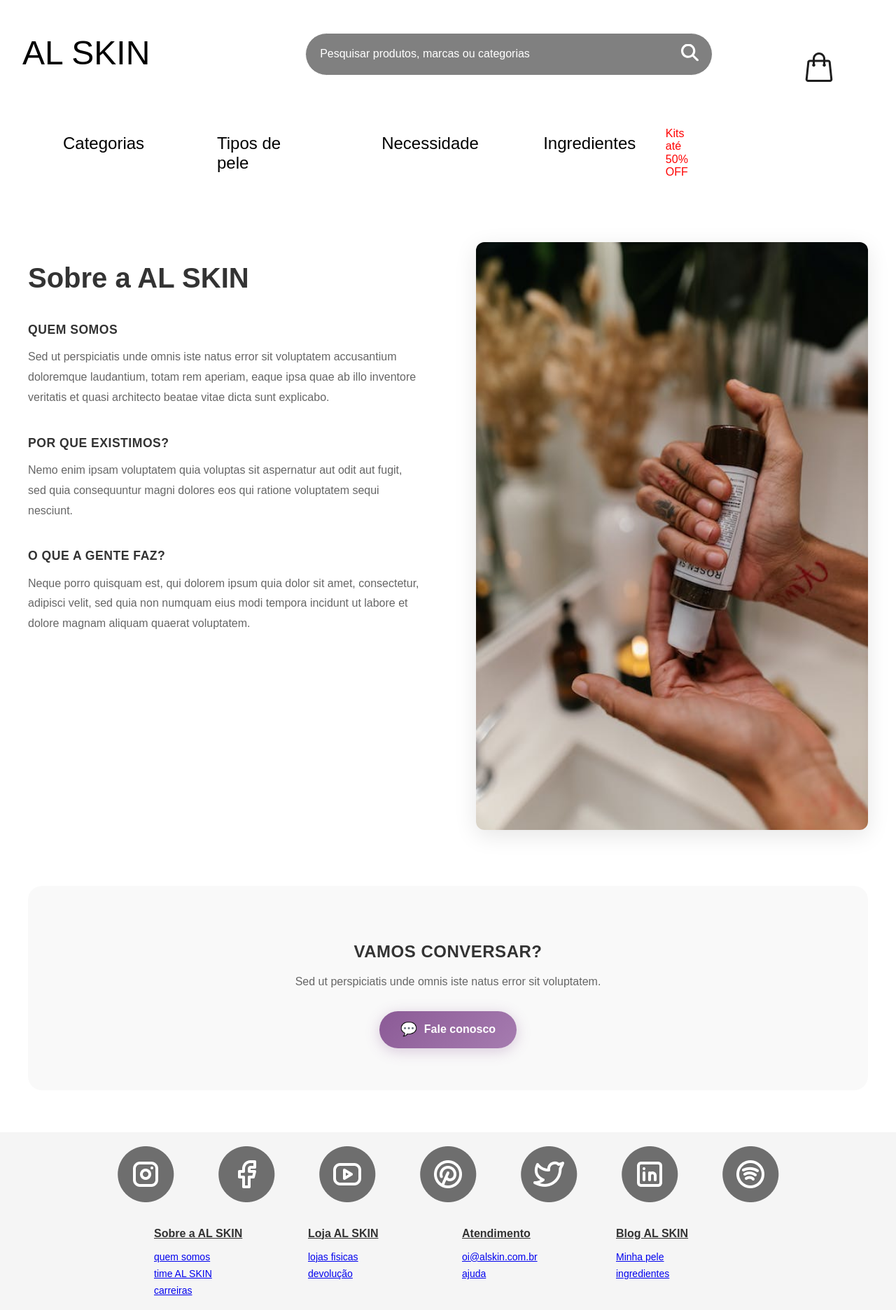
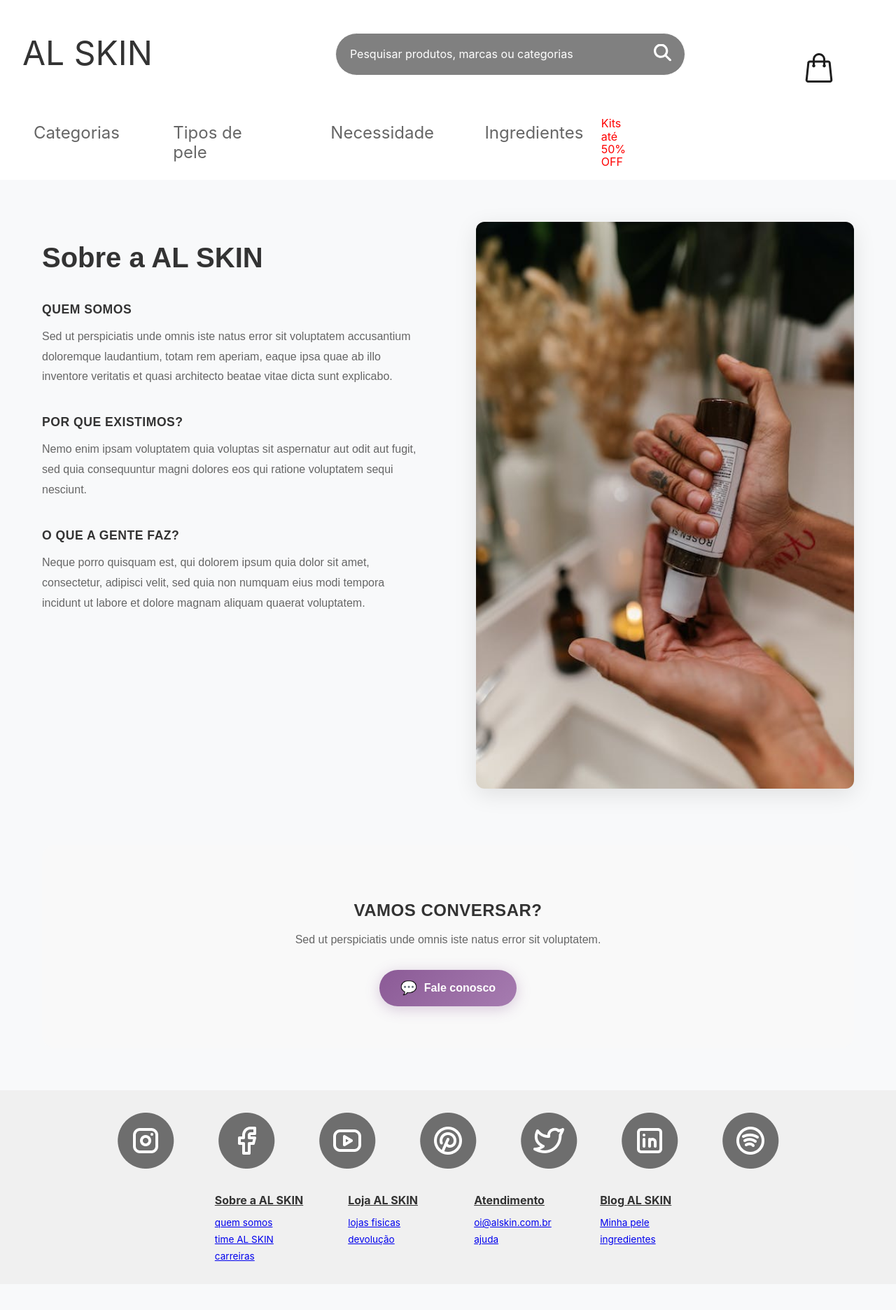
Before and after one commit to ljgamaralmp/el-skin-webapp, a React (Create React App) app: page /sobre in a window 1280 px wide. Shown: the whole page at 70% size. After the commit the page ends 1835 px from the top, so only its background shows below. Built offline with nearby package versions, Linux system fonts and the light colour scheme; no server answers.

Commit message:
Adição de ThemeProvider nos Componentes

```diff
--- a/src/App.tsx
+++ b/src/App.tsx
@@ -1,29 +1,20 @@
-import 'normalize.css';
 import { SearchProvider } from './contexts/SearchContext';
 import { CartProvider } from './contexts/CartContext';
-import { createGlobalStyle } from 'styled-components';
+import { tema } from './styles/tema';
+import { ThemeProvider } from 'styled-components';
 import AppRouter from './routes';
-
-const GlobalStyle = createGlobalStyle`
-  body {
-    font-family: 'Poppins', sans-serif;
-    margin: 0;
-    padding: 0;
-    box-sizing: border-box;
-  }
-`;
+import { GlobalStyle } from './styles/GlobalStyle';
 
 function App() {
   return (
-    <>
-      <GlobalStyle />
-      <SearchProvider>
-      <CartProvider>
+      <ThemeProvider theme={tema}>
+        <GlobalStyle />
+        <SearchProvider>
+        <CartProvider>
          <AppRouter />
-      </CartProvider>
-      </SearchProvider>
-
-    </>
+        </CartProvider>
+       </SearchProvider>
+      </ThemeProvider>
   );
 }
 
--- a/src/componentes/Carousel/index.tsx
+++ b/src/componentes/Carousel/index.tsx
@@ -2,7 +2,6 @@
 import { faAngleLeft, faAngleRight } from "@fortawesome/free-solid-svg-icons";
 import { useEffect, useState } from "react";
 import styled, { keyframes } from "styled-components";
-import api from "axios";
 import { carouselService } from "../../service/carouselService";
 
 const fadeInUp = keyframes`
@@ -21,13 +20,9 @@
   min-height: 500px;
   display: flex;
   align-items: center;
-  background: linear-gradient(
-      135deg,
-      rgba(255, 255, 255, 0.95) 0%,
-      rgba(255, 255, 255, 0.85) 40%,
-      transparent 60%
-    ),
-    linear-gradient(45deg, #f8f6f3 0%, #e8e4e0 100%);
+  background:
+    ${({ theme }) => theme.cores.gradientePrimario},
+    linear-gradient(45deg, ${({ theme }) => theme.cores.fundo.claro} 0%, #e8e4e0 100%);
   background-size: cover;
   background-position: center;
   background-repeat: no-repeat;
@@ -40,99 +35,95 @@
     left: 0;
     right: 0;
     bottom: 0;
-    background: linear-gradient(
-      135deg,
-      rgba(255, 255, 255, 0.1) 0%,
-      transparent 50%
-    );
+    background: linear-gradient(135deg, ${({ theme }) => theme.cores.sombra.clara} 0%, transparent 50%);
     pointer-events: none;
   }
 `;
 
 export const CarouselContainer = styled.div`
   width: 100%;
-  max-width: 1200px;
+  max-width: ${({ theme }) => theme.pontosQuebra.xl};
   margin: 0 auto;
-  padding: 0 20px;
+  padding: 0 ${({ theme }) => theme.espacamento.xl};
   position: relative;
-  z-index: 2;
+  z-index: ${({ theme }) => theme.zIndex.dropdown};
 `;
 
 export const CarouselNavButton = styled.button`
-  background: rgba(255, 255, 255, 0.2);
-  border: 1px solid rgba(255, 255, 255, 0.3);
+  background: ${({ theme }) => theme.cores.sombra.clara};
+  border: 1px solid ${({ theme }) => theme.cores.sombra.media};
   width: 48px;
   height: 48px;
-  border-radius: 8px;
+  border-radius: ${({ theme }) => theme.raioBorda.md};
   display: flex;
   align-items: center;
   justify-content: center;
   cursor: pointer;
-  transition: all 0.3s ease;
+  transition: all ${({ theme }) => theme.transicoes.normal};
   backdrop-filter: blur(10px);
-  animation: ${fadeInUp} 0.6s ease-out forwards;
+  animation: ${fadeInUp} ${({ theme }) => theme.transicoes.lenta} forwards;
   animation-delay: 0.05s;
 
   &:hover {
-    background: rgba(255, 255, 255, 0.3);
+    background: ${({ theme }) => theme.cores.sombra.primaria};
     transform: translateX(-2px);
   }
 `;
 
 export const CarouselSubtitle = styled.span`
   display: block;
-  font-size: 16px;
-  color: #8b4a8b;
-  margin-bottom: 8px;
-  font-weight: 400;
+  font-size: ${({ theme }) => theme.tamanhoFonte.base};
+  color: ${({ theme }) => theme.cores.primaria};
+  margin-bottom: ${({ theme }) => theme.espacamento.sm};
+  font-weight: ${({ theme }) => theme.pesoFonte.normal};
   letter-spacing: 0.5px;
-  animation: ${fadeInUp} 0.6s ease-out forwards;
+  animation: ${fadeInUp} ${({ theme }) => theme.transicoes.lenta} forwards;
   animation-delay: 0.1s;
 `;
 
 export const CarouselTitle = styled.h1`
-  font-size: 64px;
-  font-weight: 700;
-  color: #8b4a8b;
-  margin: 0 0 16px 0;
-  line-height: 1.1;
-  text-shadow: 2px 2px 4px rgba(139, 74, 139, 0.1);
-  animation: ${fadeInUp} 0.6s ease-out forwards;
+  font-size: ${({ theme }) => theme.tamanhoFonte['6xl']};
+  font-weight: ${({ theme }) => theme.pesoFonte.bold};
+  color: ${({ theme }) => theme.cores.primaria};
+  margin: 0 0 ${({ theme }) => theme.espacamento.md} 0;
+  line-height: ${({ theme }) => theme.alturaLinha.justa};
+  text-shadow: 2px 2px 4px ${({ theme }) => theme.cores.sombra.media};
+  animation: ${fadeInUp} ${({ theme }) => theme.transicoes.lenta} forwards;
   animation-delay: 0.2s;
 `;
 
 export const CarouselDescription = styled.p`
-  font-size: 18px;
-  color: #666;
-  margin-bottom: 32px;
+  font-size: ${({ theme }) => theme.tamanhoFonte.base};
+  color: ${({ theme }) => theme.cores.texto.secundario};
+  margin-bottom: ${({ theme }) => theme.espacamento.md};
   line-height: 1.5;
   max-width: 400px;
-  animation: ${fadeInUp} 0.6s ease-out forwards;
+  animation: ${fadeInUp} ${({ theme }) => theme.transicoes.lenta} forwards;
   animation-delay: 0.3s;
 `;
 
 export const CarouselCtaButton = styled.button`
-  background: linear-gradient(135deg, #8b4a8b 0%, #a855a8 100%);
-  color: white;
+  background: linear-gradient(135deg, ${({ theme }) => theme.cores.primaria} 0%, ${({ theme }) => theme.cores.secundaria} 100%);
+  color: ${({ theme }) => theme.cores.texto.branco};
   border: none;
-  padding: 16px 32px;
-  border-radius: 32px;
-  font-size: 16px;
-  font-weight: 600;
+  padding: ${({ theme }) => theme.espacamento.md} ${({ theme }) => theme.espacamento.xl};
+  border-radius: ${({ theme }) => theme.raioBorda.pilula};
+  font-size: ${({ theme }) => theme.tamanhoFonte.base};
+  font-weight: ${({ theme }) => theme.pesoFonte.semibold};
   cursor: pointer;
-  transition: all 0.3s ease;
+  transition: all ${({ theme }) => theme.transicoes.normal};
   display: inline-flex;
   align-items: center;
-  gap: 8px;
-  box-shadow: 0 4px 16px rgba(139, 74, 139, 0.3);
+  gap: ${({ theme }) => theme.espacamento.sm};
+  box-shadow: ${({ theme }) => theme.sombras.primaria};
   text-transform: lowercase;
-  animation: ${fadeInUp} 0.6s ease-out forwards;
+  animation: ${fadeInUp} ${({ theme }) => theme.transicoes.lenta} forwards;
   animation-delay: 0.4s;
 
   &:hover {
-    background: linear-gradient(135deg, #7a3e7a 0%, #9333ea 100%);
+    background: linear-gradient(135deg, ${({ theme }) => theme.cores.sombra.clara} 0%, ${({ theme }) => theme.cores.sombra.primaria} 100%);
     transform: translateY(-2px);
-    box-shadow: 0 8px 24px rgba(139, 74, 139, 0.4);
+    box-shadow: ${({ theme }) => theme.sombras.primariaHover};
   }
 
   &:active {
@@ -147,7 +138,7 @@
 export const CarouselContent = styled.div`
   display: flex;
   align-items: center;
-  gap: 20px;
+  gap: ${({ theme }) => theme.espacamento.xl};
   max-width: 1000px;
 `;
 interface CarouselProps {
--- a/src/componentes/CartModal/index.tsx
+++ b/src/componentes/CartModal/index.tsx
@@ -10,10 +10,10 @@
   left: 0;
   width: 100%;
   height: 100%;
-  background-color: rgba(0, 0, 0, 0.6);
+  background-color: ${({ theme }) => theme.cores.carrinho.overlay};
   display: flex;
   justify-content: flex-end;
-  z-index: 1000;
+  z-index: ${({ theme }) => theme.zIndex.modal};
 `;
 
 const ModalContent = styled.div`
@@ -21,9 +21,9 @@
   max-width: 90vw; /* Garante que não seja muito largo em telas pequenas */
   height: 100%;
   max-height: 100vh; /* A altura máxima será a da tela */
-  background-color: #fff;
-  padding: 2rem;
-  box-shadow: -5px 0 15px rgba(0,0,0,0.2);
+  background-color: ${({ theme }) => theme.cores.fundo.branco};
+  padding: ${({ theme }) => theme.espacamento.xl};
+  box-shadow: ${({ theme }) => theme.sombras.carrinho};
   display: flex;
   flex-direction: column;
   box-sizing: border-box; /* Garante que o padding seja incluído na altura/largura total */
@@ -33,16 +33,22 @@
   display: flex;
   justify-content: space-between;
   align-items: center;
-  border-bottom: 1px solid #eee;
-  padding-bottom: 1rem;
-  margin-bottom: 1rem;
+  border-bottom: 1px solid ${({ theme }) => theme.cores.borda.clara};
+  padding-bottom: ${({ theme }) => theme.espacamento.md};
+  margin-bottom: ${({ theme }) => theme.espacamento.md};
 `;
 
 const CloseButton = styled.button`
   background: none;
   border: none;
-  font-size: 1.5rem;
+  font-size: ${({ theme }) => theme.tamanhoFonte['2xl']};
   cursor: pointer;
+  color: ${({ theme }) => theme.cores.texto.terciario};
+  transition: color ${({ theme }) => theme.transicoes.rapida};
+
+  &:hover {
+    color: ${({ theme }) => theme.cores.texto.primario};
+  }
 `;
 
 const CartItemsList = styled.div`
@@ -52,16 +58,16 @@
 
 const CartItem = styled.div`
   display: flex;
-  margin-bottom: 1rem;
-  border-bottom: 1px solid #f0f0f0;
-  padding-bottom: 1rem;
+  margin-bottom: ${({ theme }) => theme.espacamento.md};
+  border-bottom: 1px solid ${({ theme }) => theme.cores.borda.escura};
+  padding-bottom: ${({ theme }) => theme.espacamento.md};
 `;
 
 const ItemImage = styled.img`
   width: 80px;
   height: 80px;
-  object-fit: cover;
-  margin-right: 1rem;
+  margin-right: ${({ theme }) => theme.espacamento.md};
+  border-radius: ${({ theme }) => theme.raioBorda.md};
 `;
 
 const ItemInfo = styled.div`
@@ -71,38 +77,49 @@
 const ItemControls = styled.div`
   display: flex;
   align-items: center;
-  margin-top: 0.5rem;
+  margin-top: ${({ theme }) => theme.espacamento.sm};
 `;
 
 const QuantityButton = styled.button`
-  border: 1px solid #ccc;
-  background: #f7f7f7;
+  border: 1px solid ${({ theme }) => theme.cores.borda.media};
+  background: ${({ theme }) => theme.cores.fundo.cinza};
   width: 30px;
   height: 30px;
-  cursor: pointer;
+  border-radius: ${({ theme }) => theme.raioBorda.sm};
+  transition: background-color ${({ theme }) => theme.transicoes.rapida};
+
+  &:hover {
+    background-color: ${({ theme }) => theme.cores.botao.hover};
+  }
 `;
 
 const QuantityDisplay = styled.span`
-  padding: 0 1rem;
-  font-weight: bold;
+  padding: 0 ${({ theme }) => theme.espacamento.md};
+  font-weight: ${({ theme }) => theme.pesoFonte.bold};
 `;
 
 const RemoveButton = styled.button`
   background: none;
   border: none;
-  color: #e74c3c;
+  color: ${({ theme }) => theme.cores.carrinho.remover};
   cursor: pointer;
   margin-left: auto;
-  font-size: 1rem;
+  font-size: ${({ theme }) => theme.tamanhoFonte.base};
+  transition: transform ${({ theme }) => theme.transicoes.rapida};
+
+  &:hover {
+    transform: scale(1.1);
+  }
 `;
 
 const ModalFooter = styled.div`
-  padding-top: 1rem;
-  border-top: 1px solid #eee;
+  padding-top: ${({ theme }) => theme.espacamento.md};
+  border-top: 1px solid ${({ theme }) => theme.cores.borda.clara};
 `;
 
 const Total = styled.h3`
   text-align: right;
+  font-size: ${({ theme }) => theme.tamanhoFonte.lg};
 `;
 
 
--- a/src/componentes/Footer/OpcoesFooter/index.tsx
+++ b/src/componentes/Footer/OpcoesFooter/index.tsx
@@ -5,15 +5,15 @@
   display: flex;
   flex-direction: column;
   align-items: flex-start;
-  padding: 0 20px;
+  padding: 0 ${({ theme }) => theme.espacamento.xl};
   min-width: 180px;
 `
 const ColumnTitle = styled.h3`
-  font-size: 16px;
-  font-weight: bold;
+  font-size: ${({ theme }) => theme.tamanhoFonte.base};
+  font-weight: ${({ theme }) => theme.pesoFonte.bold};
   text-decoration: underline;
-  margin-bottom: 16px; // Espaço entre o título e a lista
-  color: #333;
+  margin-bottom: ${({ theme }) => theme.espacamento.md};
+  color: ${({ theme }) => theme.cores.texto.primario};
 `
 const LinkList = styled.ul`
   cursor: pointer;
@@ -22,11 +22,11 @@
   margin: 0;
   display: flex;
   flex-direction: column;
-  gap: 8px; // Espaço entre cada link
+  gap: ${({ theme }) => theme.espacamento.sm};
 `
 const LinkItem = styled.li`
-  font-size: 14px;
-  color: #555;
+  font-size: ${({ theme }) => theme.tamanhoFonte.sm};
+  color: ${({ theme }) => theme.cores.texto.secundario};
 
 
   &:hover {
--- a/src/componentes/Footer/index.tsx
+++ b/src/componentes/Footer/index.tsx
@@ -3,9 +3,9 @@
 import OpcoesFooter from './OpcoesFooter'
 
 const FooterContainer = styled.footer`
-    background-color: #F5F5F5;
+    background-color: ${({ theme }) => theme.cores.fundo.cinza};
     align-items: center;    /* 2. Centraliza os itens na horizontal */
-    padding: 20px 0;        /* 3. (Opcional) Adiciona um espaçamento para o rodapé respirar */
+    padding: ${({ theme }) => theme.espacamento.xl} 0;
     display: flex;
     flex-direction: column;
 `
--- a/src/componentes/Header/OpcoesHeader/index.tsx
+++ b/src/componentes/Header/OpcoesHeader/index.tsx
@@ -1,21 +1,30 @@
 import styled from 'styled-components'
 
 const Opcao = styled.li`
-    font-size: 24px;
+    font-size: ${({ theme }) => theme.tamanhoFonte['2xl']};
     display: flex;
     justify-content: left;
-    align-items: left;
+    align-items: center;
     text-align: left;
     height: 100%;
-    padding: 0 50px;
+    padding: 0 ${({ theme }) => theme.espacamento.xxl};
     cursor: pointer;
     min-width: 120px;
+    color: ${({ theme }) => theme.cores.texto.secundario};
+    transition: color ${({ theme }) => theme.transicoes.rapida};
+
+    &:hover {
+        color: ${({ theme }) => theme.cores.primaria};
+    }
 `
 
 const Opcoes = styled.ul`
     display: flex;
-    flex-grow: 1; /* Faz a lista ocupar o espaço disponível, empurrando-a para a esquerda */
-    justify-content: flex-start; /* Garante que os itens comecem da esquerda */
+    list-style: none;
+    margin: 0;
+    padding: 0;
+    flex-grow: 1;
+    justify-content: flex-start;
 
 `
 
--- a/src/componentes/Header/Topo/index.tsx
+++ b/src/componentes/Header/Topo/index.tsx
@@ -5,7 +5,7 @@
 
 const TopoContainer = styled.div`
     display: flex;
-    font-size: 3rem;
+    font-size: ${({ theme }) => theme.tamanhoFonte['5xl']};
     justify-content: space-between ;
 
 `
@@ -13,22 +13,22 @@
   position: relative;
   background: none;
   border: none;
-  color: white;
-  font-size: 1.8rem;
+  color: ${({ theme }) => theme.cores.texto.primario}; /* Mudado para ser visível em fundo branco */
+  font-size: ${({ theme }) => theme.tamanhoFonte['2xl']};
   cursor: pointer;
 `;
 
 const CartCount = styled.span`
   position: absolute;
   top: 50px;
-  right: -12px;
-  background-color: #e74c3c;
-  color: white;
-  border-radius: 50%;
+  right: -${({ theme }) => theme.espacamento.sm};
+  background-color: ${({ theme }) => theme.cores.promocao};
+  color: ${({ theme }) => theme.cores.texto.branco};
+  border-radius: ${({ theme }) => theme.raioBorda.redondo};
   width: 22px;
   height: 22px;
-  font-size: 0.8rem;
-  font-weight: bold;
+  font-size: ${({ theme }) => theme.tamanhoFonte.xs};
+  font-weight: ${({ theme }) => theme.pesoFonte.bold};
   display: flex;
   justify-content: center;
   align-items: center;
--- a/src/componentes/Header/index.tsx
+++ b/src/componentes/Header/index.tsx
@@ -3,7 +3,7 @@
 import styled from 'styled-components'
 
 const HeaderContainer = styled.header`
-    background-color: #FFF;
+    background-color: ${({ theme }) => theme.cores.fundo.branco};
     display: column;
     justify-content: center;
 `
--- a/src/componentes/ProductCard/index.tsx
+++ b/src/componentes/ProductCard/index.tsx
@@ -2,53 +2,60 @@
 import { Produto } from '../../types/types'
 
 const Card = styled.div`
-  border: 1px  #ddd;
-  border-radius: 8px;
+  border: 1px solid ${({ theme }) => theme.cores.borda.media};
+  border-radius: ${({ theme }) => theme.raioBorda.md};
   overflow: hidden;
   width: 280px;
-  box-shadow: 0 2px 4px rgba(0,0,0,0.1);
+  box-shadow: ${({ theme }) => theme.sombras.sm};
+  display: flex;
+  flex-direction: column;
 `
 const Image = styled.img`
   width: 100%;
   height: auto;
 `
 const Info = styled.div`
-  padding: 16px;
+  padding: ${({ theme }) => theme.espacamento.md};
   text-align: center;
+  display: flex;
+  flex-direction: column;
+  flex-grow: 1; /* Faz esta área crescer para preencher o espaço */
 
 `
 const Title = styled.h3`
-  font-size: 1.2em;
-  margin: 0 0 8px;
+  font-size: ${({ theme }) => theme.tamanhoFonte.lg};
+  margin: 0 0 ${({ theme }) => theme.espacamento.sm};
 `
 const Price = styled.p`
-  font-size: 0.9rem;
-  font-weight: bold;
-  color: #333;
-  margin: 5px;
+  font-size: ${({ theme }) => theme.tamanhoFonte.base};
+  font-weight: ${({ theme }) => theme.pesoFonte.bold};
+  color: ${({ theme }) => theme.cores.texto.primario};
+  margin: ${({ theme }) => theme.espacamento.sm} 0;
   display: flex;
+  align-items: center; /* Alinha o botão com o preço */
+  justify-content: space-between; /* Espaça o preço e o botão */
 `
 const Description = styled.p`
-  font-size: 16px;
-  color: #666;
+  font-size: ${({ theme }) => theme.tamanhoFonte.sm};
+  color: ${({ theme }) => theme.cores.texto.secundario};
+  flex-grow: 1; /* Ocupa o espaço disponível, empurrando o rodapé para baixo */
+  margin-bottom: ${({ theme }) => theme.espacamento.md};
 `
 const Button = styled.button`
-  background-color:rgb(151, 22, 184);
-  color: white;
+  background-color: ${({ theme }) => theme.cores.primaria};
+  color: ${({ theme }) => theme.cores.texto.branco};
   border: none;
-  border-radius: 4px;
-  padding: 10px 16px;
+  border-radius: ${({ theme }) => theme.raioBorda.sm};
+  padding: ${({ theme }) => theme.espacamento.sm} ${({ theme }) => theme.espacamento.md};
   cursor: pointer;
-  margin-left: 80px;
-  font-size: 16px;
-  font-weight: bold;
+  font-size: ${({ theme }) => theme.tamanhoFonte.sm};
+  font-weight: ${({ theme }) => theme.pesoFonte.bold};
+  transition: background-color ${({ theme }) => theme.transicoes.rapida};
 
   &:hover {
-    background-color:rgb(223, 176, 228);
+    background-color: ${({ theme }) => theme.cores.primariaClara};
   }
-`
-
-
+`;
 
 interface ProductCardProps {
   produto: Produto;
--- /dev/null
+++ b/src/styles/GlobalStyle.tsx
@@ -0,0 +1,20 @@
+import 'normalize.css';
+import { createGlobalStyle } from 'styled-components';
+
+
+export const GlobalStyle = createGlobalStyle`
+  *,
+  *::before,
+  *::after {
+    box-sizing: border-box;
+  }
+
+  body {
+    background-color: ${({ theme }) => theme.cores.fundo.claro};
+    color: ${({ theme }) => theme.cores.texto.primario};
+    font-family: -apple-system, BlinkMacSystemFont, 'Segoe UI', 'Roboto', 'Oxygen', 'Ubuntu', 'Cantarell', 'Fira Sans', 'Droid Sans', 'Helvetica Neue', sans-serif;
+    font-size: ${({ theme }) => theme.tamanhoFonte.base};
+    margin: 0;
+    padding: 0;
+  }
+`;
--- /dev/null
+++ b/src/styles/styled.d.ts
@@ -0,0 +1,6 @@
+import 'styled-components';
+import { Tema } from './tema';
+
+declare module 'styled-components' {
+  export interface DefaultTheme extends Tema {}
+}
--- /dev/null
+++ b/src/styles/tema.ts
@@ -0,0 +1,150 @@
+export const tema = {
+  cores: {
+    primaria: '#8B4A8B',
+    primariaEscura: '#7A3E7A',
+    primariaClara: '#A855A8',
+    gradientePrimario: 'linear-gradient(135deg, #8B4A8B 0%, #A855A8 100%)',
+    gradientePrimarioHover: 'linear-gradient(135deg, #7A3E7A 0%, #9333EA 100%)',
+
+    secundaria: '#007bff',
+
+    texto: {
+      primario: '#333',
+      secundario: '#666',
+      terciario: '#999',
+      branco: '#ffffff',
+    },
+
+    fundo: {
+      branco: '#ffffff',
+      claro: '#f8f9fa',
+      cinza: '#f0f0f0',
+      card: '#ffffff',
+    },
+
+    borda: {
+      clara: '#e5e5e5',
+      media: '#ddd',
+      escura: '#f0f0f0',
+    },
+
+    botao: {
+      hover: '#f0f0f0',
+      ativo: '#e0e0e0',
+    },
+
+    carrinho: {
+      fundo: '#2d2d2d',
+      item: '#3d3d3d',
+      controles: '#4d4d4d',
+      display: '#5d5d5d',
+      overlay: 'rgba(0, 0, 0, 0.5)',
+      preco: '#a3e635',
+      remover: '#ef4444',
+    },
+
+    tag: {
+      protecao: {
+        bg: '#E3F2FD',
+        texto: '#1976D2',
+      },
+      rosto: {
+        bg: '#FCE4EC',
+        texto: '#C2185B',
+      },
+    },
+
+    promocao: '#ff6b6b',
+
+    sombra: {
+      clara: 'rgba(0, 0, 0, 0.1)',
+      media: 'rgba(0, 0, 0, 0.08)',
+      escura: 'rgba(0, 0, 0, 0.12)',
+      primaria: 'rgba(139, 74, 139, 0.3)',
+      primariaHover: 'rgba(139, 74, 139, 0.4)',
+    },
+  },
+
+  espacamento: {
+    xs: '0.25rem',
+    sm: '0.5rem',
+    md: '1rem',
+    lg: '1.5rem',
+    xl: '2rem',
+    xxl: '3rem',
+  },
+
+  raioBorda: {
+    sm: '4px',
+    md: '8px',
+    lg: '12px',
+    xl: '16px',
+    xxl: '20px',
+    redondo: '50%',
+    pilula: '25px',
+  },
+
+  tamanhoFonte: {
+    xs: '0.7rem',
+    sm: '0.85rem',
+    base: '1rem',
+    lg: '1.125rem',
+    xl: '1.25rem',
+    '2xl': '1.5rem',
+    '3xl': '1.875rem',
+    '4xl': '2.25rem',
+    '5xl': '3rem',
+    '6xl': '4rem',
+  },
+
+  pesoFonte: {
+    normal: 400,
+    medio: 500,
+    semibold: 600,
+    bold: 700,
+  },
+
+  alturaLinha: {
+    justa: 1.1,
+    normal: 1.3,
+    relaxada: 1.4,
+    solta: 1.5,
+  },
+
+  pontosQuebra: {
+    sm: '480px',
+    md: '768px',
+    lg: '1024px',
+    xl: '1200px',
+  },
+
+  transicoes: {
+    rapida: '0.2s ease',
+    normal: '0.3s ease',
+    lenta: '0.6s ease',
+  },
+
+  sombras: {
+    sm: '0 2px 4px rgba(0, 0, 0, 0.1)',
+    md: '0 4px 12px rgba(0, 0, 0, 0.08)',
+    lg: '0 8px 24px rgba(0, 0, 0, 0.12)',
+    primaria: '0 4px 16px rgba(139, 74, 139, 0.3)',
+    primariaHover: '0 8px 24px rgba(139, 74, 139, 0.4)',
+    carrinho: '0 10px 30px rgba(0, 0, 0, 0.3)',
+  },
+
+  zIndex: {
+    dropdown: 100,
+    modal: 1000,
+    tooltip: 2000,
+  },
+} as const;
+
+export type Tema = typeof tema;
+
+export const media = {
+  sm: `@media (max-width: ${tema.pontosQuebra.sm})`,
+  md: `@media (max-width: ${tema.pontosQuebra.md})`,
+  lg: `@media (max-width: ${tema.pontosQuebra.lg})`,
+  xl: `@media (max-width: ${tema.pontosQuebra.xl})`,
+} as const;
```
Also changed, not shown: 2 other files (tests, documents, lock files or other folders).
